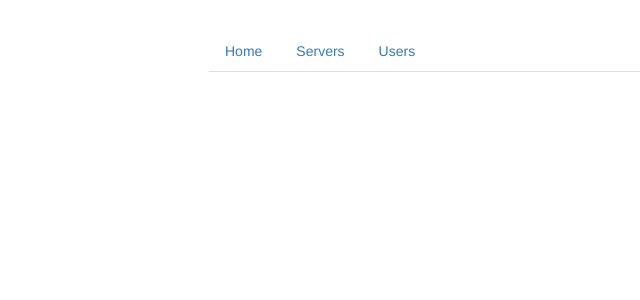
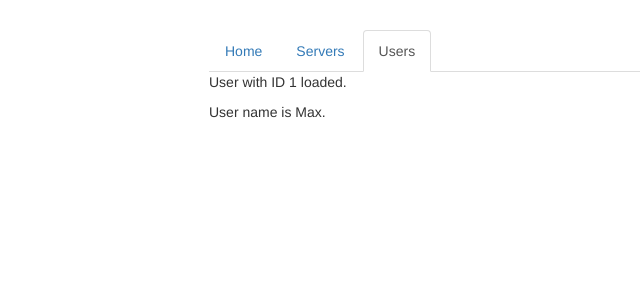
Before and after one commit to acacia1021/routing-start, an Angular app: page /users/1/Max in a window 1280 px wide. Before the commit this address led to /. Shown: the top 300 px of the page, without its empty margins (56-696 px from the left). Built offline with nearby package versions, Linux system fonts and the light colour scheme.

Commit message:
Fetching route parameters

```diff
--- a/src/app/app.module.ts
+++ b/src/app/app.module.ts
@@ -25,8 +25,9 @@
     path: 'users', component: UsersComponent
   },
   {
-    path: 'users/:id', component: UserComponent
+    path: 'users/:id/:name', component: UserComponent
   },
+
   {
     path: 'servers', component: ServersComponent
   }
--- a/src/app/users/user/user.component.html
+++ b/src/app/users/user/user.component.html
@@ -1,2 +1,2 @@
-<p>User with ID _ID_ loaded.</p>
-<p>User name is _NAME_</p>
+<p>User with ID {{user.id}} loaded.</p>
+<p>User name is {{user.name}}.</p>
--- a/src/app/users/user/user.component.ts
+++ b/src/app/users/user/user.component.ts
@@ -1,4 +1,5 @@
 import { Component, OnInit } from '@angular/core';
+import { ActivatedRoute } from '@angular/router';
 
 @Component({
   selector: 'app-user',
@@ -6,11 +7,15 @@
   styleUrls: ['./user.component.css']
 })
 export class UserComponent implements OnInit {
-  user: {id: number, name: string};
+  user: { id: number, name: string };
 
-  constructor() { }
+  constructor(private route: ActivatedRoute) { }
 
   ngOnInit() {
+    this.user = {
+      id: this.route.snapshot.params['id'],
+      name: this.route.snapshot.params['name']
+    };
   }
 
 }
```
